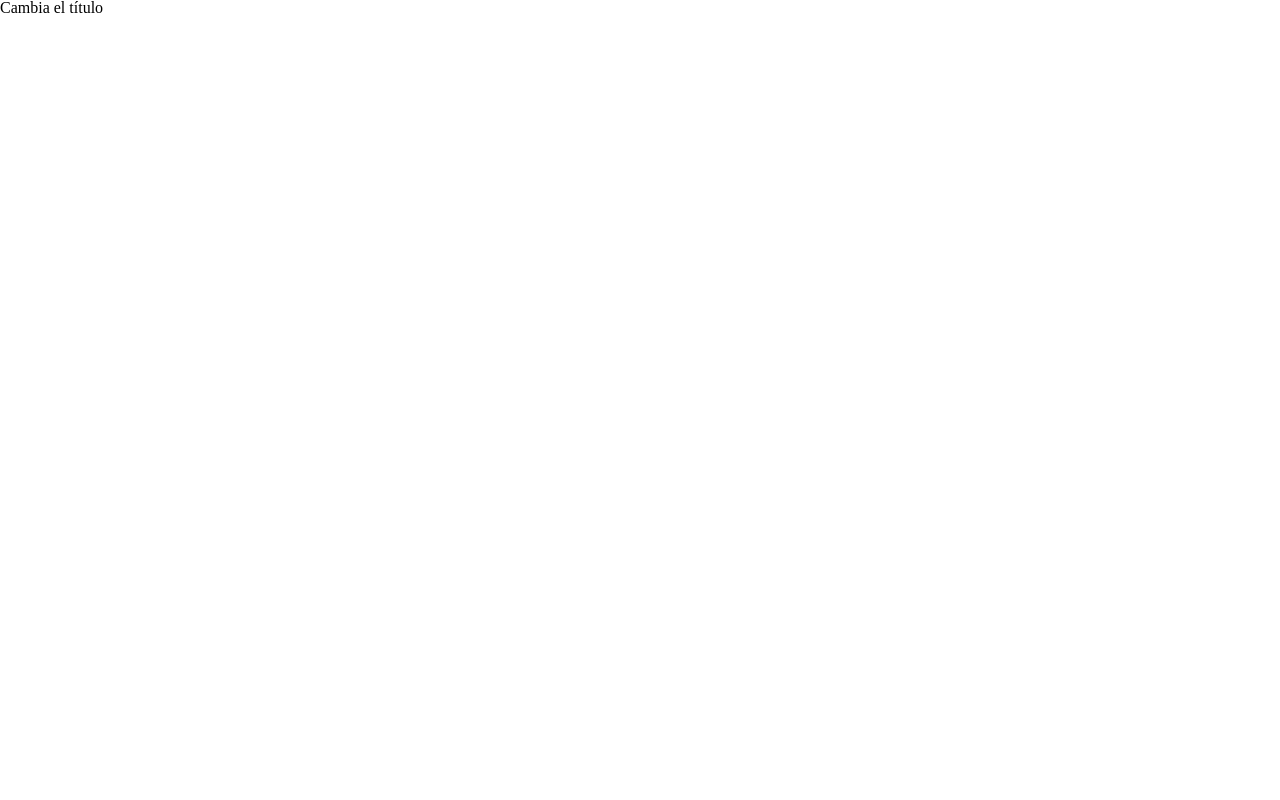
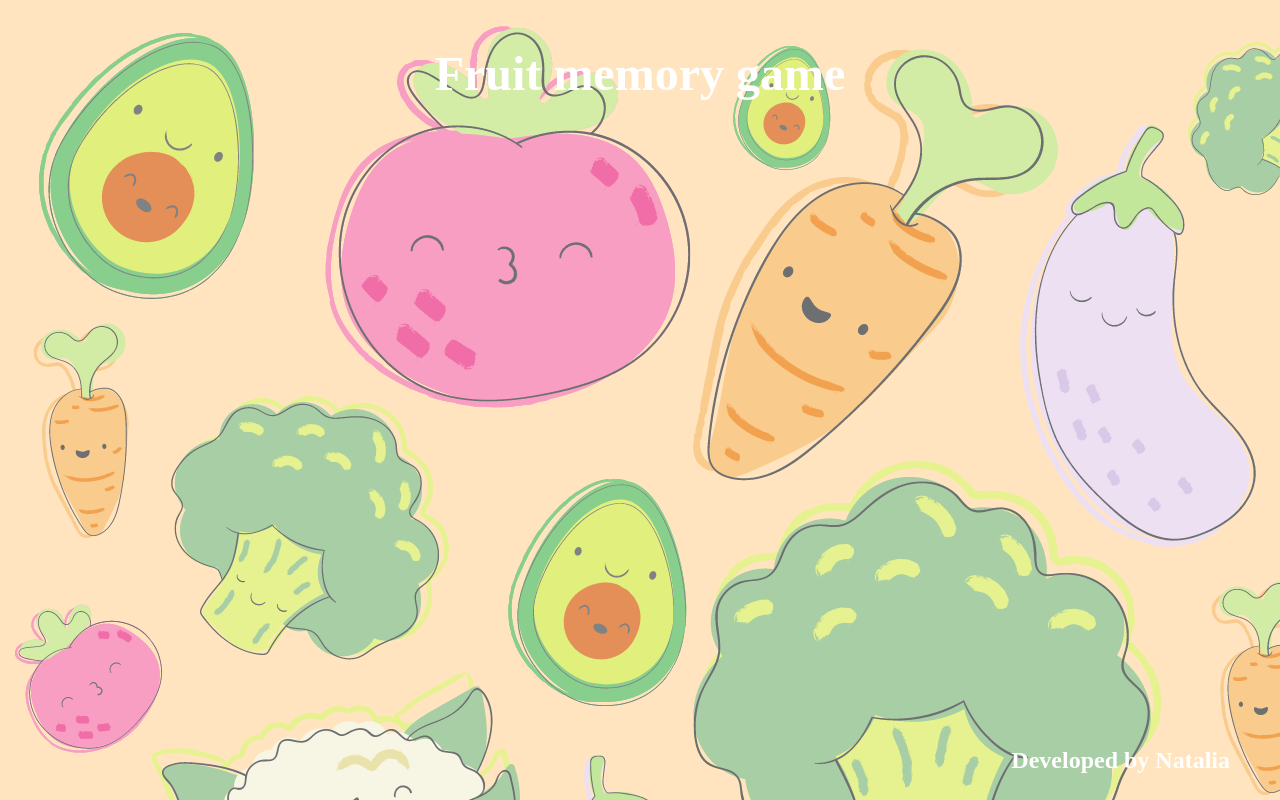
Before and after one commit to NataliaPuertac/memory-game, a website: page src/html/index.html in a window 1280 px wide. Drawn offline with nearby package versions, Linux system fonts and the light colour scheme; files that its build step writes are made by us from their sources; files whose address does not match are found by name.

Commit message:
change background-image

```diff
--- a/src/html/index.html
+++ b/src/html/index.html
@@ -4,18 +4,12 @@
 <head>
   <meta charset="UTF-8" />
   <meta name="viewport" content="width=device-width, initial-scale=1" />
-  <title>Título</title>
-  <!-- Google Fonts
-      <link href="https://fonts.googleapis.com/css?family=Roboto&display=swap" rel="stylesheet" />
-    -->
-  <!-- Icons
-
-    -->
-  <link rel="stylesheet" href="./assets/css/main.css" />
+  <title>Fruit memory game</title>
+  <link rel="stylesheet" href="./assets/css/app.css" />
   <link rel="icon" href="./assets/images/favicon.png" />
 </head>
 
-<body>
+<body class="body">
   <include src="./partials/header.html"></include>
   <include src="./partials/main.html"></include>
   <include src="./partials/footer.html"></include>
--- a/src/html/partials/footer.html
+++ b/src/html/partials/footer.html
@@ -1,3 +1,3 @@
 <footer class="footer">
-
+<p class="footer__paragraph">Developed by Natalia</p>
 </footer>
--- a/src/html/partials/header.html
+++ b/src/html/partials/header.html
@@ -1,3 +1,3 @@
 <header class="header">
-  <h1>Cambia el título</h1>
+  <h1 class="header__title">Fruit memory game</h1>
 </header>
--- a/src/scss/main.scss
+++ b/src/scss/app.scss
@@ -4,4 +4,4 @@
 @import 'core/animations';
 @import 'layout/header';
 @import 'layout/footer';
-@import 'pages/index';
+@import 'layout/main';
--- a/src/scss/layout/_footer.scss
+++ b/src/scss/layout/_footer.scss
@@ -1,2 +1,15 @@
 .footer {
+    min-height: 10vh;
+    display: flex;
+    flex-direction: column;
+    align-items: flex-end;
+    justify-content: center;
+
+
+    &__paragraph{
+        color: white;
+        font-size: 1.5rem;
+        font-weight: bold;
+        padding-right: 50px;
+    }
 }
--- a/src/scss/layout/_header.scss
+++ b/src/scss/layout/_header.scss
@@ -1,2 +1,12 @@
 .header {
+    min-height: 20vh;
+    display: flex;
+    justify-content: center;
+
+    &__title{
+        color: white;
+        font-size: 3rem;
+        font-weight: bold;
+        padding-top: 50px;
+    }
 }
--- /dev/null
+++ b/src/scss/layout/_main.scss
@@ -0,0 +1,7 @@
+.body{
+    background-image: url('../images/fondo.png');
+}
+
+.main{
+    min-height: 70vh;
+}
```
Also changed, not shown: src/images/favicon.png, src/images/fondo.png (added), src/scss/pages/_index.scss (deleted).
